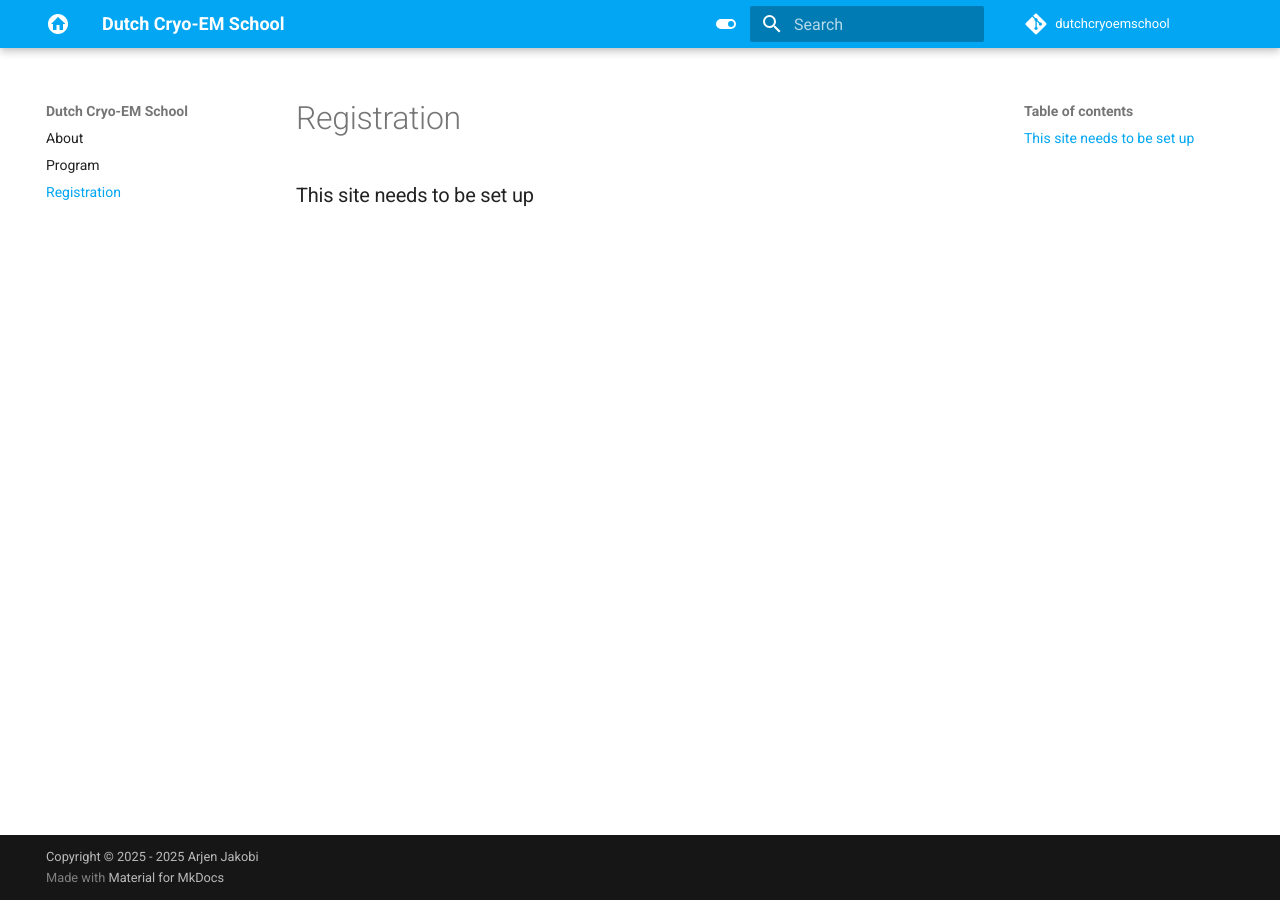
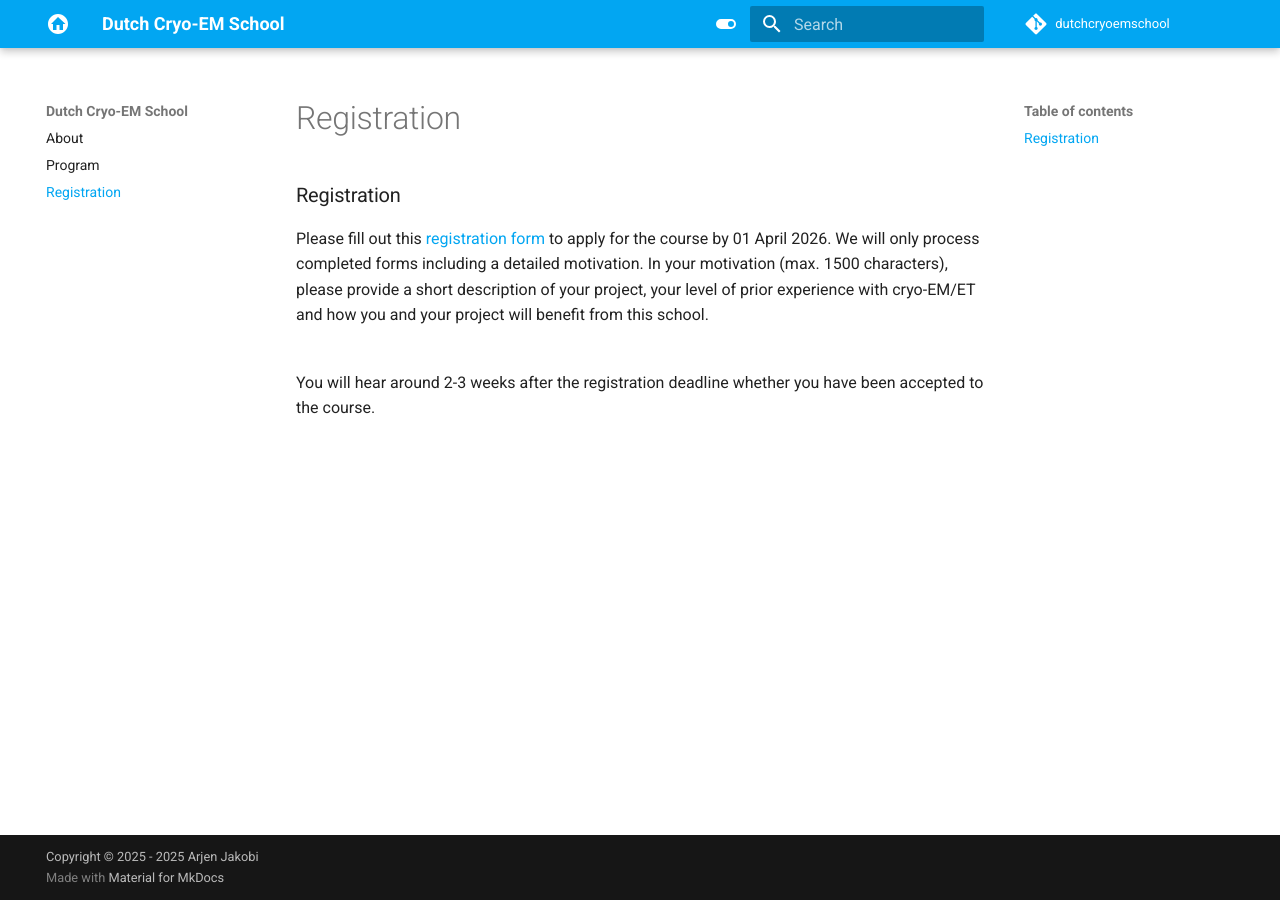
Before and after one commit to cryoTUD/dutchcryoemschool, an MkDocs documentation site: the page built from docs/registration.md, in a window 1280 px wide. Built offline with MkDocs 1.6.1 and Material for MkDocs 9.7.7, drawn with Linux system fonts in a browser that asks for light colours; comment, search, counter and statistics services are not loaded.

Commit message:
add registration page

```diff
--- a/docs/registration.md
+++ b/docs/registration.md
@@ -1 +1,5 @@
-### This site needs to be set up
+### Registration
+
+Please fill out this [registration form](https://forms.gle/eiunLc9kDQBAeLbs6) to apply for the course by 01 April 2026. We will only process completed forms including a detailed motivation. In your motivation (max. 1500 characters), please provide a short description of your project, your level of prior experience with cryo-EM/ET and how you and your project will benefit from this school. <br><br>
+
+You will hear around 2-3 weeks after the registration deadline whether you have been accepted to the course.
```
